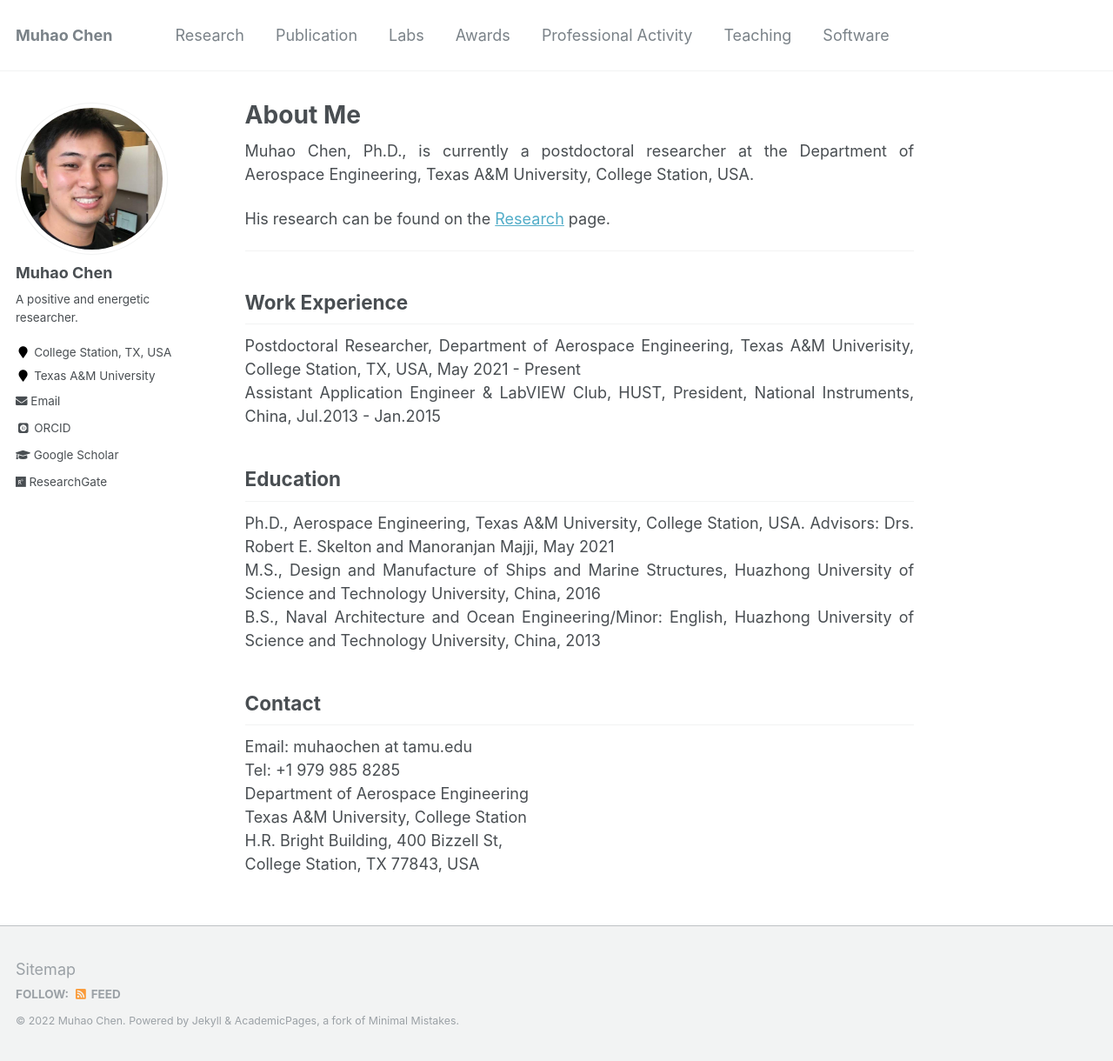
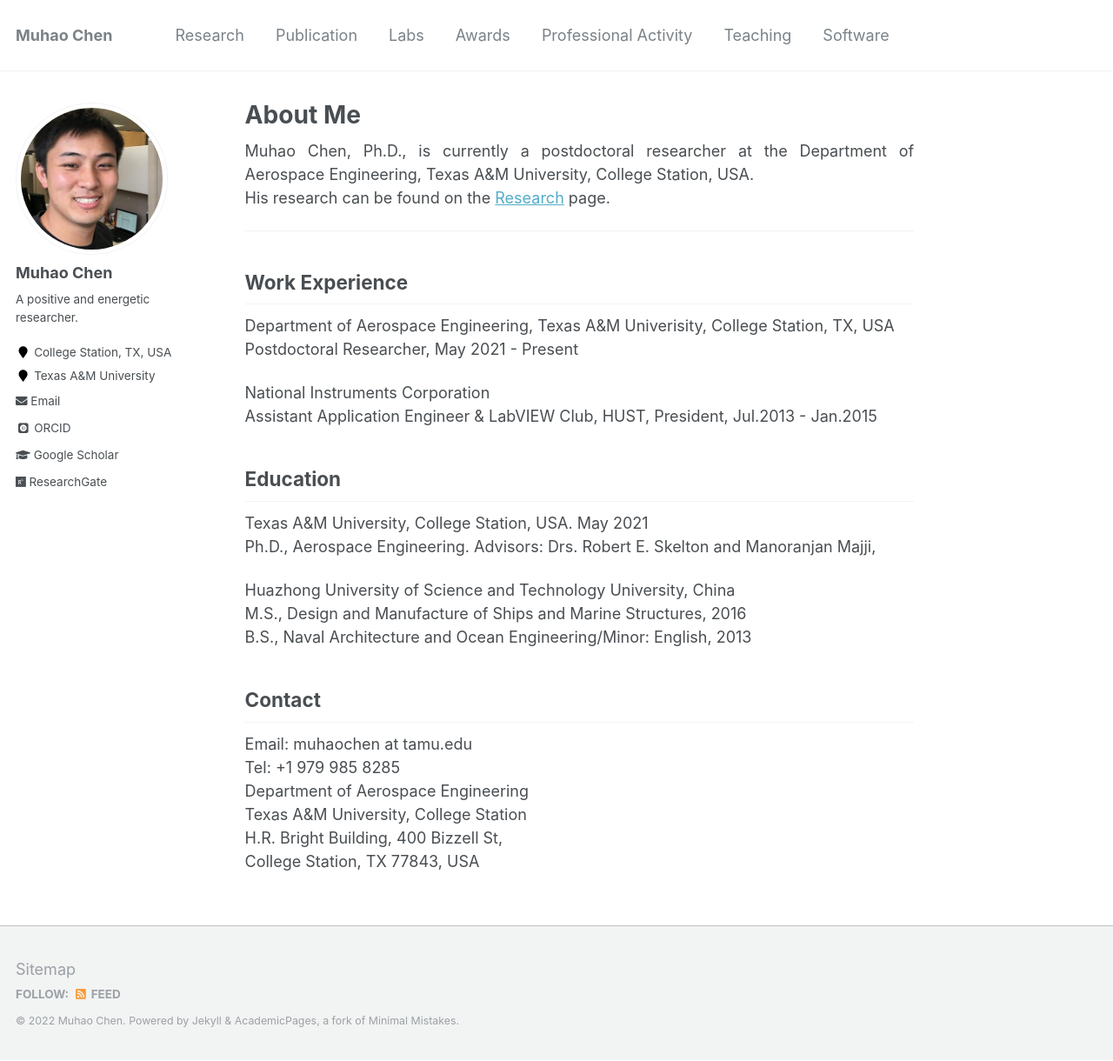
Before and after one commit to Muhao-Chen/muhao-chen.github.io, a Jekyll site: the page built from _pages/about.md, in a window 1280 px wide and 1220 px high. Shown: the whole window at 87% size. Built offline with Jekyll 4.4.1, drawn with Linux system fonts in a browser that asks for light colours; some web fonts are replaced.

Commit message:
Update about.md

```diff
--- a/_pages/about.md
+++ b/_pages/about.md
@@ -14,7 +14,6 @@ toc: true
 
 <!--<div style="text-align: justify">  </div> -->
 Muhao Chen, Ph.D., is currently a postdoctoral researcher at the Department of Aerospace Engineering, Texas A&M University, College Station, USA.
-
 His research can be found on the [Research](https://muhao-chen.github.io/research/) page.
 
 
@@ -28,15 +27,17 @@ His research can be found on the [Research](https://muhao-chen.github.io/researc
 
 <!--Integrating Structure & Control Design, Robotics, Tensegrity, System Design, Space Habitat Design, Moon & Mar Mining, Dynamical Systems Theory, Model-Based and Data-based Control, Signal Processing, Fluid-based Structures.-->
 
-
-
 ---
 
 
 ## Work Experience
 
-<div style="text-align: justify"> Postdoctoral Researcher, Department of Aerospace Engineering, Texas A&M Univerisity, College Station, TX, USA, May 2021 - Present </div>
-<div style="text-align: justify"> Assistant Application Engineer & LabVIEW Club, HUST, President, National Instruments, China, Jul.2013 - Jan.2015 </div>
+Department of Aerospace Engineering, Texas A&M Univerisity, College Station, TX, USA
+Postdoctoral Researcher, May 2021 - Present
+
+National Instruments Corporation
+Assistant Application Engineer & LabVIEW Club, HUST, President, Jul.2013 - Jan.2015
+
 
 <!--Research Assistant, Department of Aerospace Engineering, Texas A&M Univerisity, College Station, TX, Sept.2016 - May 2021-->
 <!--Research Assistant, Department of Naval Architecture and Ocean Engineering, Huazhong University of Sci. & Tech. (HUST), China, Sept.2012 - Jul.2016-->
@@ -44,9 +45,12 @@ His research can be found on the [Research](https://muhao-chen.github.io/researc
 
 ## Education
 
-<div style="text-align: justify"> Ph.D., Aerospace Engineering, Texas A&M University, College Station, USA. Advisors: Drs. Robert E. Skelton and Manoranjan Majji, May 2021  </div>
-<div style="text-align: justify"> M.S., Design and Manufacture of Ships and Marine Structures, Huazhong University of Science and Technology University, China, 2016 </div>
-<div style="text-align: justify"> B.S., Naval Architecture and Ocean Engineering/Minor: English, Huazhong University of Science and Technology University, China, 2013 </div>
+Texas A&M University, College Station, USA. May 2021
+Ph.D., Aerospace Engineering. Advisors: Drs. Robert E. Skelton and Manoranjan Majji,
+
+Huazhong University of Science and Technology University, China
+M.S., Design and Manufacture of Ships and Marine Structures, 2016
+B.S., Naval Architecture and Ocean Engineering/Minor: English,  2013
 
 <!--
 ## Research Interest
```
